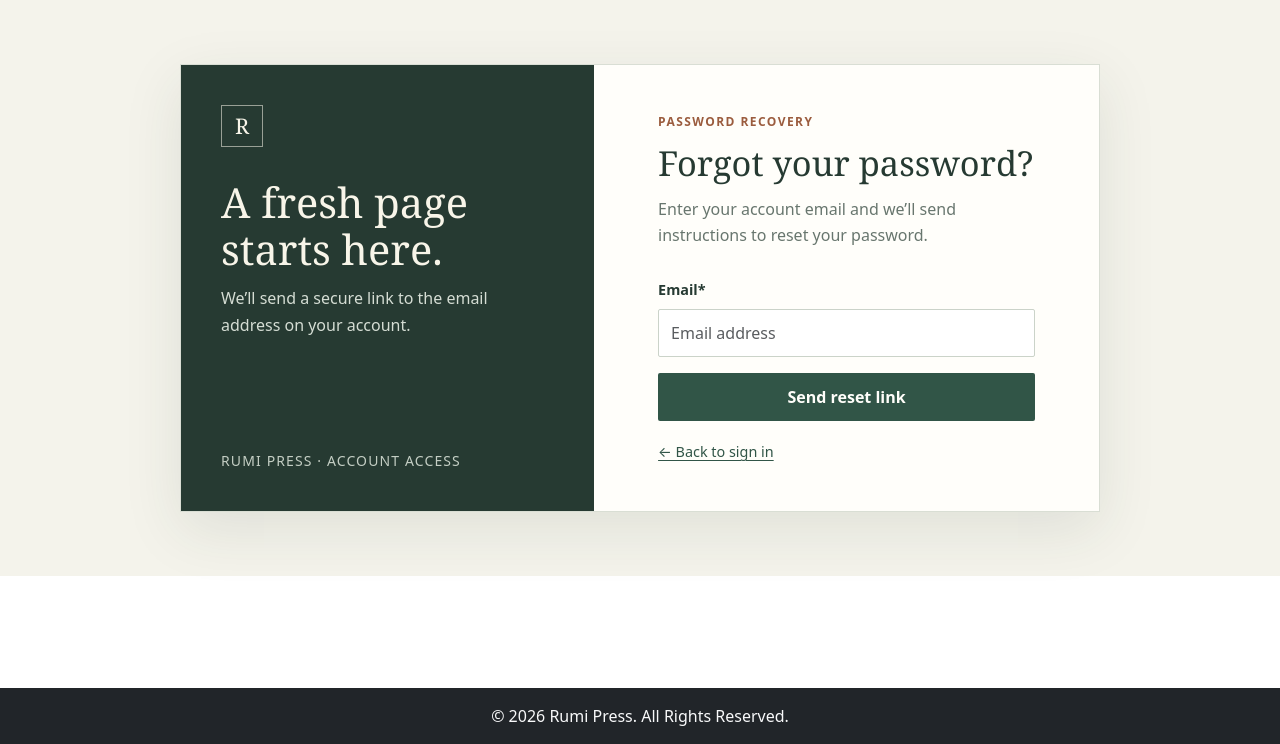
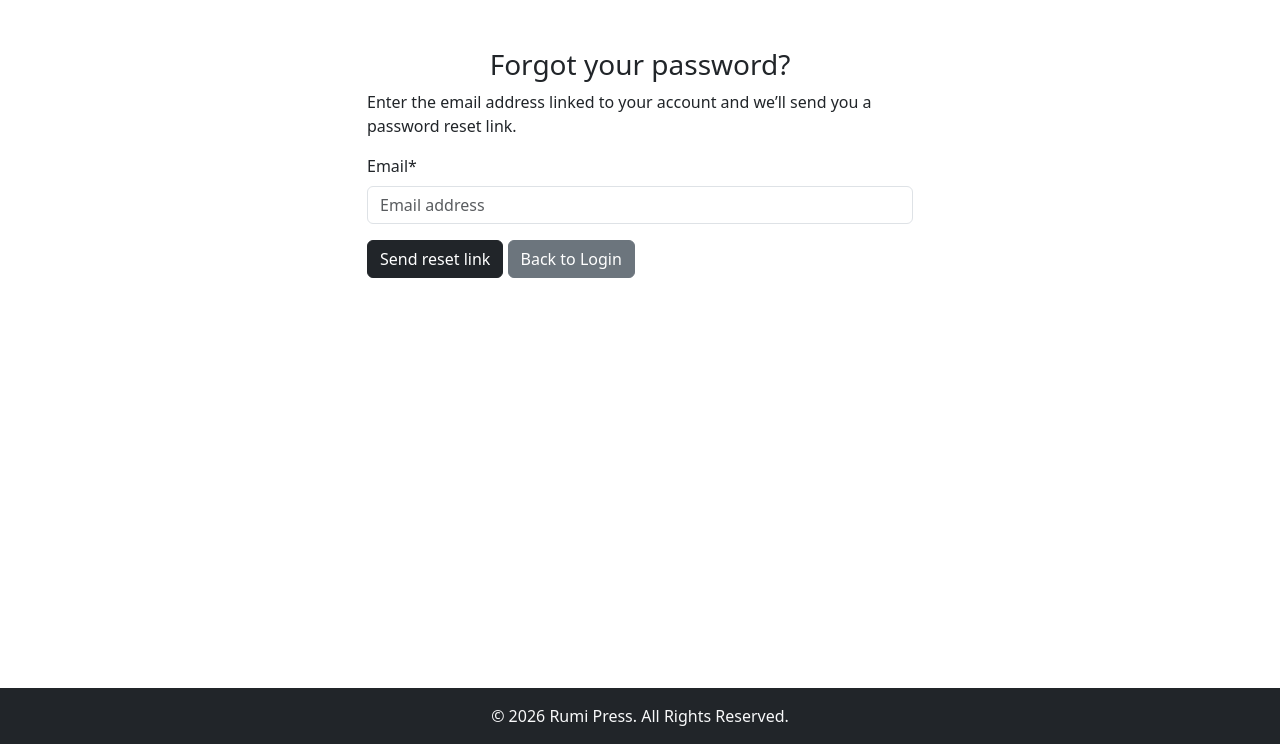
Before and after one commit to hoanggddo/rumi_press, a Django app: page /accounts/password/reset/ in a window 1280 px wide. Shown: the part 56-800 px from the top of the page. Run offline with Django 5.2, Linux system fonts and the light colour scheme; some libraries are stand-ins or nearby versions.

Commit message:
edit layout

```diff
--- a/tracker/templates/account/forgot_pass.html
+++ b/tracker/templates/account/forgot_pass.html
@@ -1,151 +1,27 @@
 {% extends "tracker/layout.html" %}
 {% load crispy_forms_tags %}
 {% block content %}
-<style>
-	.recovery-page {
-		--ink: #263a32;
-		--muted: #68766e;
-		--paper: #f4f3eb;
-		min-height: 72vh;
-		display: grid;
-		place-items: center;
-		padding: 3.5rem 1.25rem;
-		background-color: var(--paper);
-		background-image: radial-gradient(#c8cfc3 0.7px, transparent 0.7px);
-		background-size: 18px 18px;
-	}
-	.recovery-panel {
-		width: min(100%, 920px);
-		display: grid;
-		grid-template-columns: 0.9fr 1.1fr;
-		background: #fffefa;
-		border: 1px solid #d9ded4;
-		box-shadow: 0 18px 55px rgb(38 58 50 / 10%);
-	}
-	.recovery-aside {
-		display: flex;
-		flex-direction: column;
-		justify-content: space-between;
-		min-height: 390px;
-		padding: 2.5rem;
-		color: #f8f5e9;
-		background: var(--ink);
-	}
-	.recovery-mark {
-		width: 42px;
-		height: 42px;
-		display: grid;
-		place-items: center;
-		border: 1px solid rgb(248 245 233 / 55%);
-		font-family: Georgia, serif;
-		font-size: 1.35rem;
-	}
-	.recovery-aside h2 {
-		max-width: 260px;
-		margin: 2rem 0 0.8rem;
-		font-family: Georgia, serif;
-		font-size: clamp(1.8rem, 4vw, 2.6rem);
-		line-height: 1.12;
-	}
-	.recovery-aside p {
-		max-width: 270px;
-		margin: 0;
-		color: #d5ddd4;
-		line-height: 1.7;
-	}
-	.recovery-aside small {
-		color: #c4cec4;
-		letter-spacing: 0.08em;
-		text-transform: uppercase;
-	}
-	.recovery-form {
-		align-self: center;
-		padding: 3rem clamp(1.5rem, 5vw, 4rem);
-		color: var(--ink);
-	}
-	.recovery-kicker {
-		margin-bottom: 0.65rem;
-		color: #9b5c3e;
-		font-size: 0.75rem;
-		font-weight: 700;
-		letter-spacing: 0.12em;
-		text-transform: uppercase;
-	}
-	.recovery-form h1 {
-		margin-bottom: 0.8rem;
-		font-family: Georgia, serif;
-		font-size: 2.15rem;
-	}
-	.recovery-copy {
-		margin-bottom: 1.8rem;
-		color: var(--muted);
-		line-height: 1.65;
-	}
-	.recovery-form .form-label {
-		color: var(--ink);
-		font-size: 0.9rem;
-		font-weight: 600;
-	}
-	.recovery-form .form-control {
-		min-height: 48px;
-		border-color: #cbd3c9;
-		border-radius: 2px;
-	}
-	.recovery-submit {
-		min-height: 48px;
-		border: 0;
-		border-radius: 2px;
-		color: #fffefa;
-		background: #315547;
-		font-weight: 600;
-	}
-	.recovery-submit:hover {
-		color: #fffefa;
-		background: #263a32;
-	}
-	.recovery-back {
-		display: inline-block;
-		margin-top: 1.25rem;
-		color: #315547;
-		font-size: 0.9rem;
-		text-decoration-thickness: 1px;
-		text-underline-offset: 3px;
-	}
-	@media (max-width: 640px) {
-		.recovery-page { min-height: auto; padding: 1.5rem 1rem; }
-		.recovery-panel { grid-template-columns: 1fr; }
-		.recovery-aside { min-height: 210px; padding: 1.5rem; }
-		.recovery-aside h2 { margin-top: 1.25rem; font-size: 1.8rem; }
-		.recovery-aside small { margin-top: 1.5rem; }
-		.recovery-form { padding: 2rem 1.5rem; }
-	}
-</style>
-<main class="recovery-page">
-	<section class="recovery-panel" aria-labelledby="recovery-title">
-		<aside class="recovery-aside">
-			<div>
-				<div class="recovery-mark" aria-hidden="true">R</div>
-				<h2>A fresh page starts here.</h2>
-				<p>We’ll send a secure link to the email address on your account.</p>
+<section class="container mt-5">
+	<div class="row justify-content-center">
+		<div class="col-md-6">
+			<div class="card-header">
+				<h3 class="text-center">Forgot your password?</h3>
 			</div>
-			<small>Rumi Press · Account access</small>
-		</aside>
-		<div class="recovery-form">
-			<p class="recovery-kicker">Password recovery</p>
-			<h1 id="recovery-title">Forgot your password?</h1>
-			<p class="recovery-copy">Enter your account email and we’ll send instructions to reset your password.</p>
+			<div class="card-body">
+				<p>Enter the email address linked to your account and we’ll send you a password reset link.</p>
 				{% if messages %}
 					{% for message in messages %}
 						<div class="alert alert-{{ message.tags|default:'info' }}" role="status">{{ message }}</div>
 					{% endfor %}
 				{% endif %}
-			<form method="post" action="{% url 'account_reset_password' %}">
+				<form method="POST" action="{% url 'account_reset_password' %}">
 					{% csrf_token %}
 					{{ form|crispy }}
-				<button class="btn recovery-submit w-100" type="submit">Send reset link</button>
+					<button class="btn btn-dark" type="submit">Send reset link</button>
+					<a href="{% url 'account_login' %}" class="btn btn-secondary">Back to Login</a>
 				</form>
-			<a class="recovery-back" href="{% url 'account_login' %}">← Back to sign in</a>
+			</div>
+		</div>
 	</div>
 </section>
-</main>
 {% endblock %}
```
Also changed, not shown: rumi_press/settings.py (+18 -0 lines), tracker/tests.py (+18 -0 lines), README.md. Lines whose indentation alone changed are shown as unchanged.
